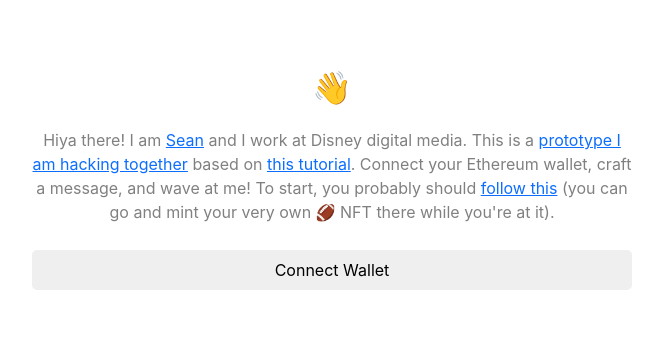
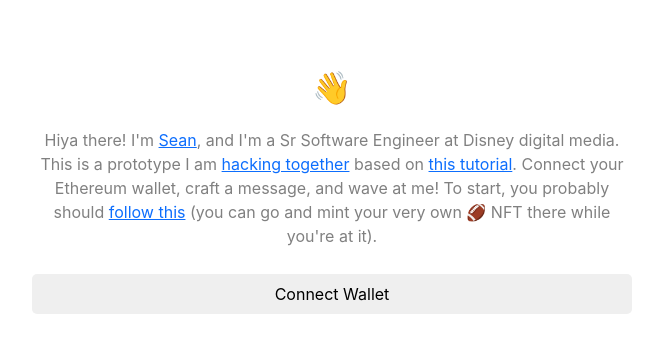
Before and after one commit to SeanPlusPlus/waveportal-starter-project, a React (Create React App) app: page / in a window 1280 px wide. Shown: the top 352 px of the page, without its empty margins (308-971 px from the left). Built offline with nearby package versions, Linux system fonts and the light colour scheme.

Commit message:
lang update

```diff
--- a/src/App.js
+++ b/src/App.js
@@ -190,8 +190,8 @@ const App = () => {
         </div>
 
         <div className="bio">
-          Hiya there! I am <a href="https://twitter.com/seanplusplus" target="_blank" rel="noopener noreferrer" >Sean</a> and I work at Disney digital media.
-          This is a <a href="https://github.com/SeanPlusPlus/waveportal-starter-project" target="_blank" rel="noopener noreferrer" >prototype I am hacking together</a> based on <a href="https://app.buildspace.so/projects/CO02cf0f1c-f996-4f50-9669-cf945ca3fb0b/lessons/LEe9f04c2e-fe9c-4e87-81b2-efb677a1720c" target="_blank" rel="noopener noreferrer" >this tutorial</a>.
+          Hiya there! I'm <a href="https://twitter.com/seanplusplus" target="_blank" rel="noopener noreferrer" >Sean</a>, and I'm a Sr Software Engineer at Disney digital media.
+          This is a prototype I am <a href="https://github.com/SeanPlusPlus/waveportal-starter-project" target="_blank" rel="noopener noreferrer" >hacking together</a> based on <a href="https://app.buildspace.so/projects/CO02cf0f1c-f996-4f50-9669-cf945ca3fb0b/lessons/LEe9f04c2e-fe9c-4e87-81b2-efb677a1720c" target="_blank" rel="noopener noreferrer" >this tutorial</a>.
           Connect your Ethereum wallet, craft a message, and wave at me!
           To start, you probably should <a href="https://web3hackathon.vercel.app/how-to" target="_blank" rel="noopener noreferrer" >follow this</a> (you can go and mint your very own 🏈 NFT there while you're at it).
         </div>
```
